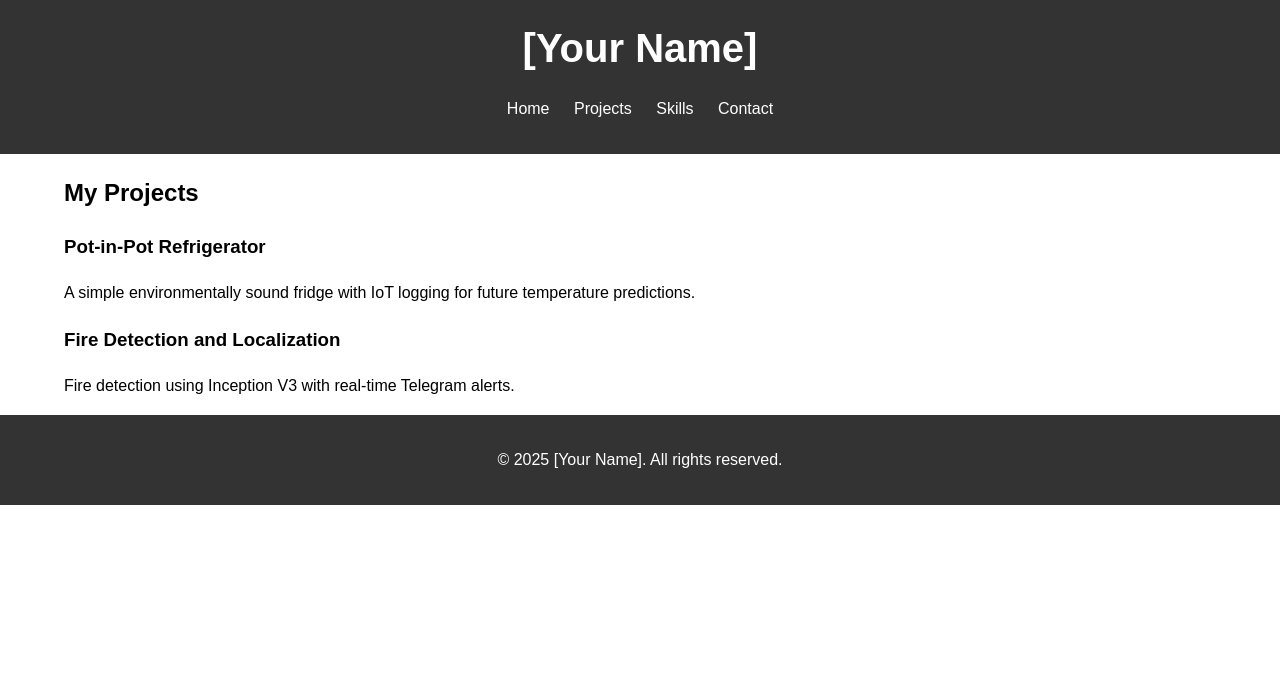
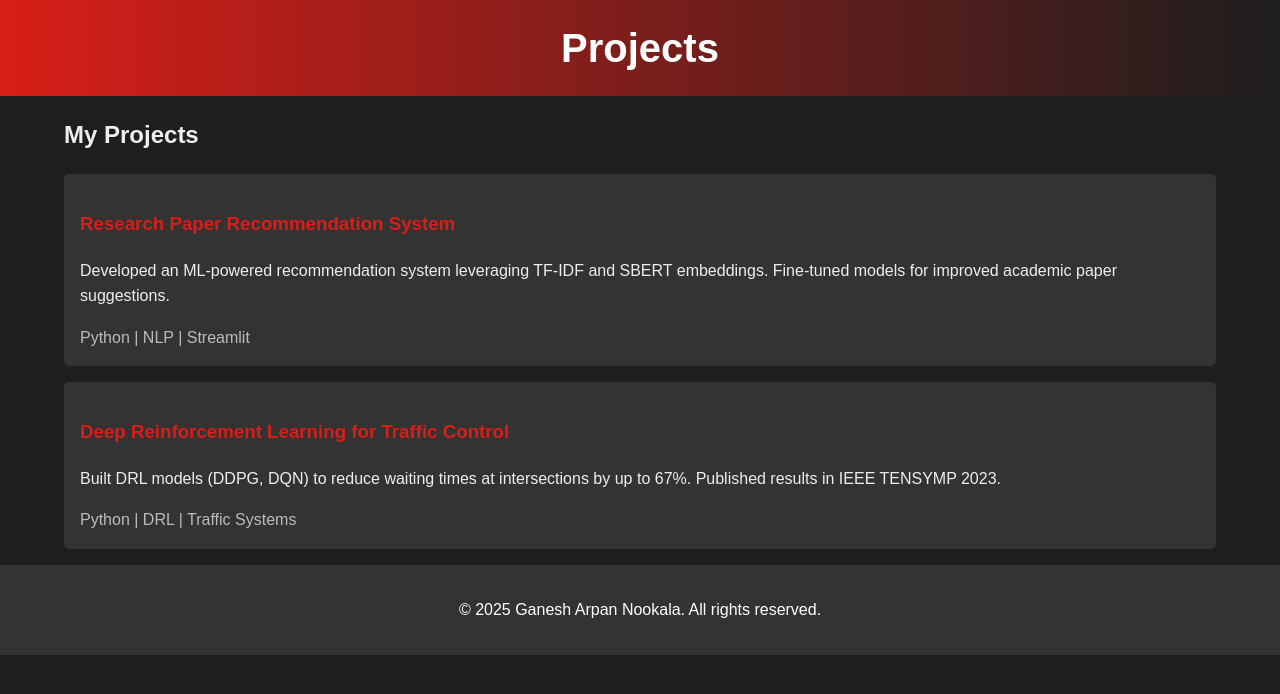
Before and after one commit to arpannookala12/Portfolio, a plain HTML site: page projects.html in a window 1280 px wide. Drawn offline with Linux system fonts and the light colour scheme.

Commit message:
Add necessary details

```diff
--- /dev/null
+++ b/assets/css/f1-theme.css
@@ -0,0 +1,51 @@
+/* F1 Theme Styles */
+body {
+    font-family: 'Arial', sans-serif;
+    margin: 0;
+    background: #1e1e1e; /* Dark F1 aesthetic */
+    color: #eee;
+  }
+
+  .f1-header {
+    background: linear-gradient(to right, #d91e18, #1e1e1e);
+    color: #fff;
+    padding: 1rem 0;
+    text-align: center;
+  }
+
+  .f1-hero {
+    background: url('../images/f1-track.jpg') no-repeat center center/cover;
+    color: #fff;
+    padding: 4rem 0;
+    text-align: center;
+  }
+
+  .f1-btn {
+    background: #d91e18;
+    color: #fff;
+    padding: 10px 20px;
+    text-decoration: none;
+    border-radius: 5px;
+  }
+
+  .f1-btn:hover {
+    background: #fff;
+    color: #d91e18;
+  }
+
+  .project-card {
+    background: #333;
+    margin: 1rem 0;
+    padding: 1rem;
+    border-radius: 5px;
+  }
+
+  .project-card h3 {
+    color: #d91e18;
+  }
+
+  .project-card .tags {
+    display: block;
+    margin-top: 0.5rem;
+    color: #bbb;
+  }
--- a/projects.html
+++ b/projects.html
@@ -3,45 +3,49 @@
 <head>
   <meta charset="UTF-8">
   <meta name="viewport" content="width=device-width, initial-scale=1.0">
-  <title>Projects - [Your Name]</title>
+  <title>Projects - Ganesh Arpan Nookala</title>
   <link rel="stylesheet" href="assets/css/style.css">
+  <link rel="stylesheet" href="assets/css/f1-theme.css">
 </head>
 <body>
   <!-- Header -->
-  <header>
+  <header class="f1-header">
     <div class="container">
-      <h1>[Your Name]</h1>
-      <nav>
-        <ul>
-          <li><a href="index.html">Home</a></li>
-          <li><a href="projects.html">Projects</a></li>
-          <li><a href="skills.html">Skills</a></li>
-          <li><a href="contact.html">Contact</a></li>
-        </ul>
-      </nav>
+      <h1>Projects</h1>
     </div>
   </header>
 
   <!-- Projects Section -->
-  <section id="projects">
+  <section id="projects" class="f1-projects">
     <div class="container">
       <h2>My Projects</h2>
-      <div class="project">
-        <h3>Pot-in-Pot Refrigerator</h3>
-        <p>A simple environmentally sound fridge with IoT logging for future temperature predictions.</p>
+
+      <!-- Project 1 -->
+      <div class="project-card">
+        <h3>Research Paper Recommendation System</h3>
+        <p>
+          Developed an ML-powered recommendation system leveraging TF-IDF and SBERT embeddings. Fine-tuned models for improved academic paper suggestions.
+        </p>
+        <span class="tags">Python | NLP | Streamlit</span>
       </div>
-      <div class="project">
-        <h3>Fire Detection and Localization</h3>
-        <p>Fire detection using Inception V3 with real-time Telegram alerts.</p>
+
+      <!-- Project 2 -->
+      <div class="project-card">
+        <h3>Deep Reinforcement Learning for Traffic Control</h3>
+        <p>
+          Built DRL models (DDPG, DQN) to reduce waiting times at intersections by up to 67%. Published results in IEEE TENSYMP 2023.
+        </p>
+        <span class="tags">Python | DRL | Traffic Systems</span>
       </div>
-      <!-- Add more projects as needed -->
+
+      <!-- Add More Projects -->
     </div>
   </section>
 
   <!-- Footer -->
   <footer>
     <div class="container">
-      <p>&copy; 2025 [Your Name]. All rights reserved.</p>
+      <p>&copy; 2025 Ganesh Arpan Nookala. All rights reserved.</p>
     </div>
   </footer>
 </body>
```
Also changed, not shown: contact.html (+37 -0 lines), index.html (+14 -14 lines), assets/css/themes.css (deleted), skills.html (deleted).
